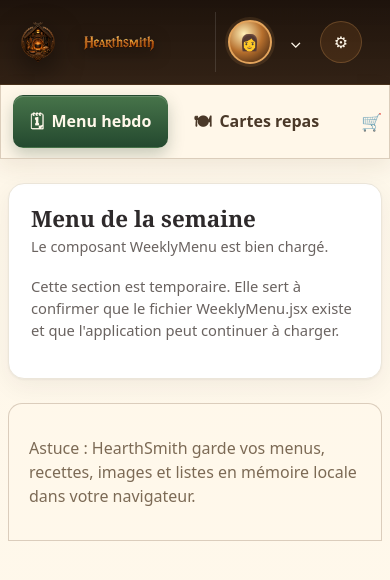
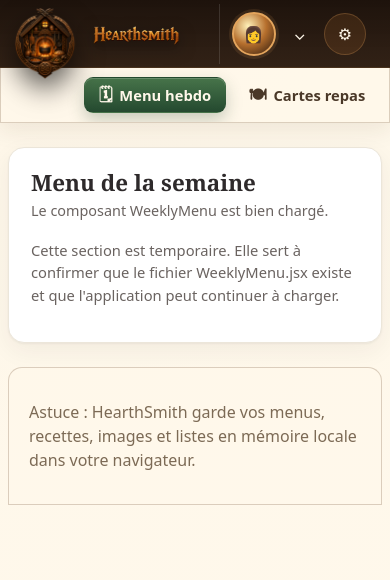
Before and after one commit to Exod19/Hearthsmith-project, a React (Vite) app: page / in a window 390 px wide. Shown: the top 580 px of the page. Built offline with nearby package versions, Linux system fonts and the light colour scheme.

Commit message:
Fix logo size

```diff
--- a/src/App.css
+++ b/src/App.css
@@ -72,8 +72,9 @@
 }
 
 .hs-topbar {
-  min-height: 96px;
-  padding: 0.75rem 2rem;
+  height: 88px;
+  min-height: 88px;
+  padding: 0 2rem;
   background:
     linear-gradient(180deg, rgba(25, 14, 7, 0.98), rgba(42, 25, 13, 0.96)),
     repeating-linear-gradient(
@@ -91,33 +92,44 @@
   gap: 1.5rem;
   position: sticky;
   top: 0;
-  z-index: 50;
+  z-index: 80;
+  overflow: visible;
 }
 
 .hs-brand {
+  height: 88px;
   display: flex;
   align-items: center;
-  gap: 1rem;
+  gap: 0.75rem;
   min-width: 0;
+  position: relative;
+  z-index: 90;
 }
 
 .hs-brand__crest {
-  width: clamp(44px, 5vw, 68px);
-  height: clamp(44px, 5vw, 68px);
-  max-width: 68px;
-  max-height: 68px;
+  width: 118px;
+  height: 118px;
+  max-width: 118px;
+  max-height: 118px;
   object-fit: contain;
-  filter: drop-shadow(0 10px 14px rgba(0, 0, 0, 0.55));
   flex: 0 0 auto;
+  margin-top: 26px;
+  margin-left: -0.25rem;
+  filter: drop-shadow(0 12px 14px rgba(0, 0, 0, 0.65));
+  position: relative;
+  z-index: 95;
 }
 
 .hs-brand__wordmark {
   width: auto;
-  height: clamp(28px, 3.2vw, 44px);
-  max-width: min(280px, 40vw);
-  max-height: 44px;
+  height: 54px;
+  max-height: 54px;
+  max-width: 360px;
   object-fit: contain;
-  filter: drop-shadow(0 4px 8px rgba(0, 0, 0, 0.55));
+  margin-left: -0.6rem;
+  filter: drop-shadow(0 5px 8px rgba(0, 0, 0, 0.65));
+  position: relative;
+  z-index: 90;
 }
 
 .hs-family-switcher {
@@ -173,18 +185,18 @@
 .hs-nav {
   max-width: var(--hs-content-max);
   margin: 0 auto;
-  padding: 0.75rem 1.5rem;
-  background: rgba(255, 248, 234, 0.92);
+  padding: 0.62rem 1.5rem 0.62rem 8.75rem;
+  background: rgba(255, 248, 234, 0.95);
   border: 1px solid var(--hs-border);
   border-top: 0;
   border-radius: 0 0 var(--hs-radius-lg) var(--hs-radius-lg);
   box-shadow: 0 8px 22px rgba(64, 40, 18, 0.08);
   display: flex;
-  justify-content: center;
+  justify-content: flex-start;
   gap: 0.5rem;
   position: sticky;
-  top: 96px;
-  z-index: 45;
+  top: 88px;
+  z-index: 70;
   overflow-x: auto;
 }
 
@@ -192,13 +204,15 @@
   border: 1px solid transparent;
   background: transparent;
   color: #4a3828;
-  border-radius: 10px;
-  padding: 0.78rem 1rem;
+  border-radius: 9px;
+  padding: 0.55rem 0.85rem;
   display: inline-flex;
   align-items: center;
-  gap: 0.48rem;
+  gap: 0.42rem;
   white-space: nowrap;
   font-weight: 700;
+  font-size: 0.92rem;
+  line-height: 1;
   transition:
     background 160ms ease,
     color 160ms ease,
@@ -380,28 +394,32 @@
 
 @media (max-width: 820px) {
   .hs-topbar {
-    min-height: auto;
-    padding: 0.75rem 1rem;
-    position: static;
+    height: 68px;
+    min-height: 68px;
+    padding: 0 0.75rem;
+    position: sticky;
+    overflow: visible;
+  }
+
+  .hs-brand {
+    height: 68px;
+    gap: 0.4rem;
   }
 
   .hs-brand__crest {
-    width: clamp(44px, 5vw, 68px);
-    height: clamp(44px, 5vw, 68px);
-    max-width: 68px;
-    max-height: 68px;
-    object-fit: contain;
-    filter: drop-shadow(0 10px 14px rgba(0, 0, 0, 0.55));
-    flex: 0 0 auto;
+    width: 78px;
+    height: 78px;
+    max-width: 78px;
+    max-height: 78px;
+    margin-top: 18px;
+    margin-left: -0.35rem;
   }
 
   .hs-brand__wordmark {
-    width: auto;
-    height: clamp(28px, 3.2vw, 44px);
-    max-width: min(280px, 40vw);
-    max-height: 44px;
-    object-fit: contain;
-    filter: drop-shadow(0 4px 8px rgba(0, 0, 0, 0.55));
+    height: 34px;
+    max-height: 34px;
+    max-width: 180px;
+    margin-left: -0.4rem;
   }
 
   .hs-family-switcher__text {
@@ -409,12 +427,12 @@
   }
 
   .hs-nav {
-    top: 0;
+    top: 68px;
     border-radius: 0;
     width: 100%;
     max-width: none;
     justify-content: flex-start;
-    padding: 0.65rem 0.75rem;
+    padding: 0.55rem 0.75rem 0.55rem 5.2rem;
   }
 
   .hs-main,
@@ -465,7 +483,7 @@
 .hs-members-sidebar,
 .hs-profile-assistant {
   position: sticky;
-  top: 164px;
+  top: 148px;
 }
 
 .hs-member-list {
--- a/src/index.css
+++ b/src/index.css
@@ -109,94 +109,3 @@
   padding: 4px 8px;
   background: var(--code-bg);
 }
-/* ============================================================
-   FIX URGENT HEARTHSMITH — layout + logos
-   À garder en bas du fichier pour écraser les vieux styles.
-============================================================ */
-
-#root {
-  width: 100% !important;
-  max-width: none !important;
-  margin: 0 !important;
-  text-align: left !important;
-  border-inline: 0 !important;
-  min-height: 100svh;
-}
-
-.hs-topbar {
-  min-height: 82px !important;
-  max-height: 96px !important;
-  padding: 0.5rem 1.5rem !important;
-  overflow: hidden !important;
-}
-
-.hs-brand {
-  height: 72px !important;
-  max-height: 72px !important;
-  display: flex !important;
-  align-items: center !important;
-  gap: 0.75rem !important;
-  overflow: hidden !important;
-}
-
-.hs-brand__crest {
-  display: block !important;
-  width: 64px !important;
-  height: 64px !important;
-  min-width: 64px !important;
-  max-width: 64px !important;
-  min-height: 64px !important;
-  max-height: 64px !important;
-  object-fit: contain !important;
-}
-
-.hs-brand__wordmark {
-  display: block !important;
-  width: auto !important;
-  height: 42px !important;
-  min-height: 0 !important;
-  max-height: 42px !important;
-  max-width: 280px !important;
-  object-fit: contain !important;
-}
-
-.hs-family-switcher {
-  max-height: 64px !important;
-}
-
-.hs-nav {
-  top: 82px !important;
-}
-
-@media (max-width: 820px) {
-  .hs-topbar {
-    min-height: 64px !important;
-    max-height: 74px !important;
-    padding: 0.4rem 0.75rem !important;
-  }
-
-  .hs-brand {
-    height: 56px !important;
-    max-height: 56px !important;
-    gap: 0.5rem !important;
-  }
-
-  .hs-brand__crest {
-    width: 48px !important;
-    height: 48px !important;
-    min-width: 48px !important;
-    max-width: 48px !important;
-    min-height: 48px !important;
-    max-height: 48px !important;
-  }
-
-  .hs-brand__wordmark {
-    height: 30px !important;
-    max-height: 30px !important;
-    max-width: 180px !important;
-  }
-
-  .hs-nav {
-    top: 0 !important;
-  }
-}
```
Also changed, not shown: src/App.jsx (indentation only).
